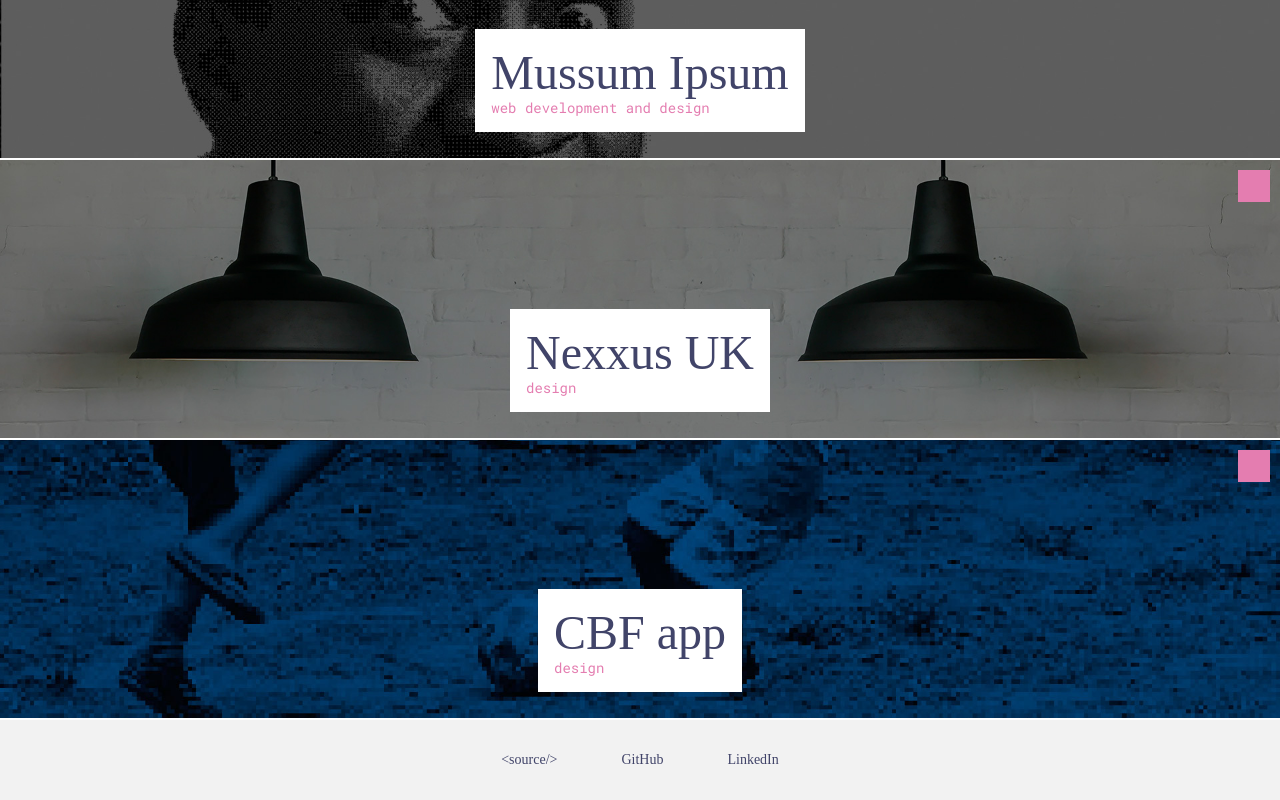
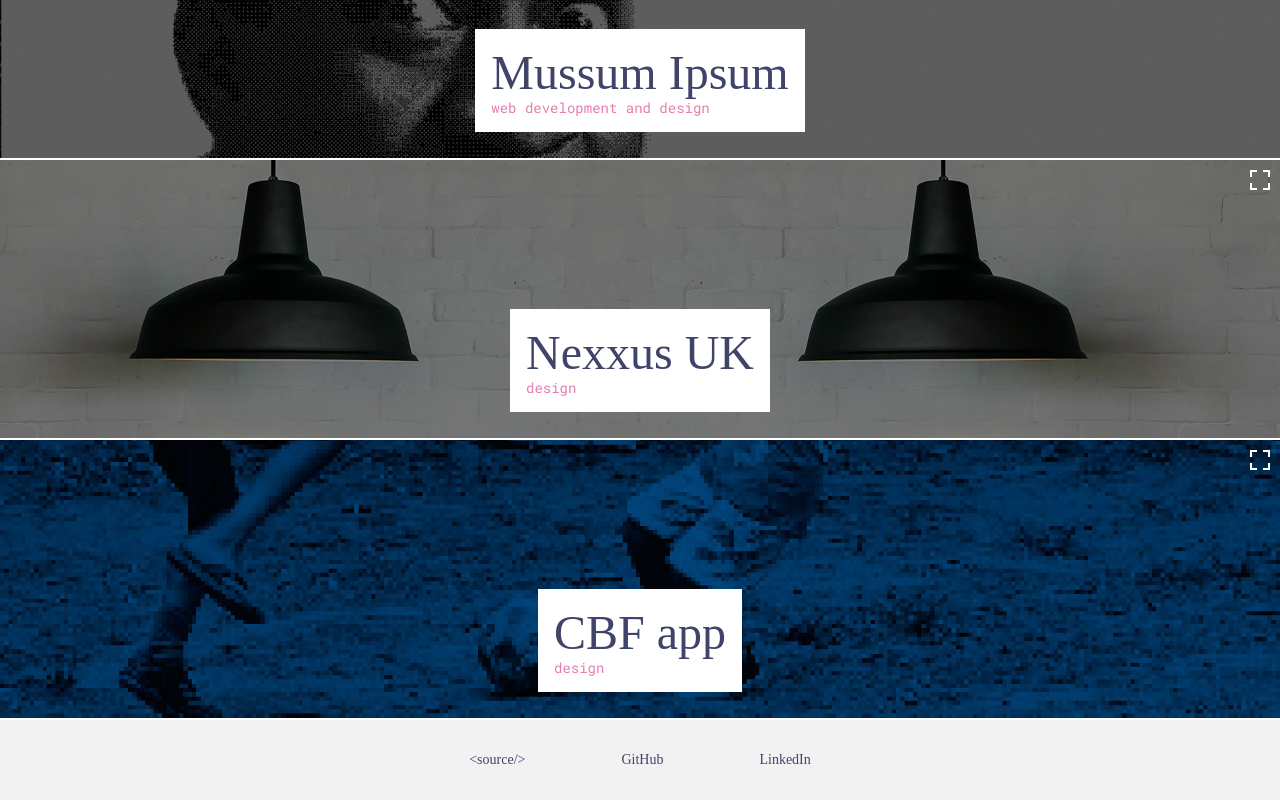
Before and after one commit to diegofelipece/nxt-diego-esteves, a Next.js app: page / in a window 1280 px wide. Shown: the part 2470-3270 px from the top of the page. Built offline with nearby package versions, Linux system fonts and the light colour scheme.

Commit message:
feat: improve animations

```diff
--- a/components/ProjectDetails.tsx
+++ b/components/ProjectDetails.tsx
@@ -65,8 +65,12 @@
       <div
         className={styles.project_head}
         style={{backgroundImage: `url(${excerpt.coverImage})`}}>
-        {!expanded ? <div className={styles.project_head__expander} onClick={onExpandClick}></div> : null}
-        <button className={styles.project_head__icon}></button>
+        {!expanded ? <div className={styles.project_head__expander} onClick={onExpandClick}>
+          <div className={styles.project_head__expander__icon}>
+            <span className={styles.project_head__expander__icon__a}></span>
+            <span className={styles.project_head__expander__icon__b }></span>
+          </div>
+        </div> : null}
         <div className={styles.project_head__box}>
           <h3 className={styles.project_head__box__title}>{excerpt.title}</h3>
           <p className={styles.project_head__box__category}>{excerpt.category}</p>
--- a/pages/index.tsx
+++ b/pages/index.tsx
@@ -23,7 +23,7 @@
     <div className={styles.container}>
       <Head>
         <title>Diego Esteves – portfolio</title>
-        <meta name="description" content="Generated by create next app" />
+        <meta name="description" content="Diego Esteves portfolio" />
       </Head>
       <main>
         <div className={styles.home_page}>
--- a/styles/components/Footer.module.scss
+++ b/styles/components/Footer.module.scss
@@ -1,4 +1,4 @@
-@import '../_variables.scss';
+@import "../_variables.scss";
 
 .footer {
   background: #f2f2f2;
@@ -9,7 +9,7 @@
   &__list {
     list-style: none;
     margin: 0;
-    padding: 2rem 0;
+    padding: 0;
     display: flex;
     justify-content: center;
     align-items: center;
@@ -17,6 +17,30 @@
 
     &__item {
       display: inline;
+      position: relative;
+
+      a {
+        padding: 2rem 1rem;
+        display: block;
+
+        &:hover {
+          &:after {
+            width: 30%;
+          }
+        }
+
+        &:after {
+          content: "";
+          position: absolute;
+          bottom: 50%;
+          left: 50%;
+          width: 0%;
+          height: 2px;
+          background-color: $primary-color;
+          transition: width 0.3s ease-in-out;
+          transform: translate(-50%, 1rem);
+        }
+      }
     }
   }
 }
--- a/styles/components/ProjectDetails.module.scss
+++ b/styles/components/ProjectDetails.module.scss
@@ -23,16 +23,55 @@
     left: 0;
     width: 100%;
     height: 100%;
+
+    &:hover &__icon {
+      width: 26px;
+      height: 26px;
     }
 
     &__icon {
-    background: $tertiary-color;
       border: none;
-    width: 32px;
-    height: 32px;
+      width: 20px;
+      height: 20px;
       position: absolute;
       right: 10px;
       top: 10px;
+      transition: width 0.3s ease-in-out, height 0.3s ease-in-out;
+
+      &__a, &__b {
+        &:after, &:before {
+          content: "";
+          position: absolute;
+          height: 25%;
+          width: 25%;
+        }
+      }
+
+      &__a:after {
+        top: 0;
+        left: 0;
+        border-top: 2px solid $white-color;
+        border-left: 2px solid $white-color;
+      }
+      &__a::before {
+        top: 0;
+        right: 0;
+        border-top: 2px solid $white-color;
+        border-right: 2px solid $white-color;
+      }
+      &__b:after {
+        bottom: 0;
+        left: 0;
+        border-bottom: 2px solid $white-color;
+        border-left: 2px solid $white-color;
+      }
+      &__b::before {
+        bottom: 0;
+        right: 0;
+        border-bottom: 2px solid $white-color;
+        border-right: 2px solid $white-color;
+      }
+    }
   }
 
   &__box {
```
Also changed, not shown: data/about/_index.ts (+7 -21 lines). Lines whose indentation alone changed are shown as unchanged.
